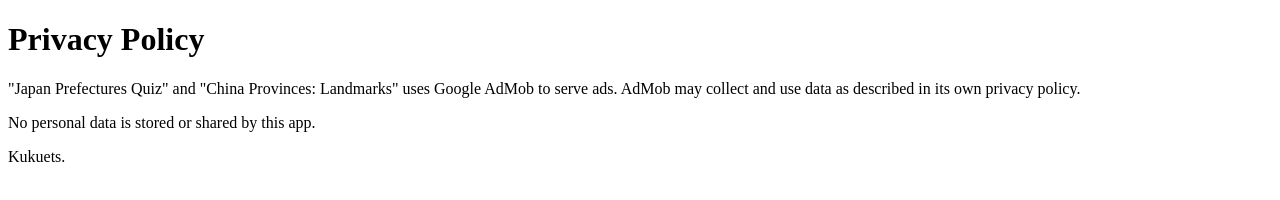
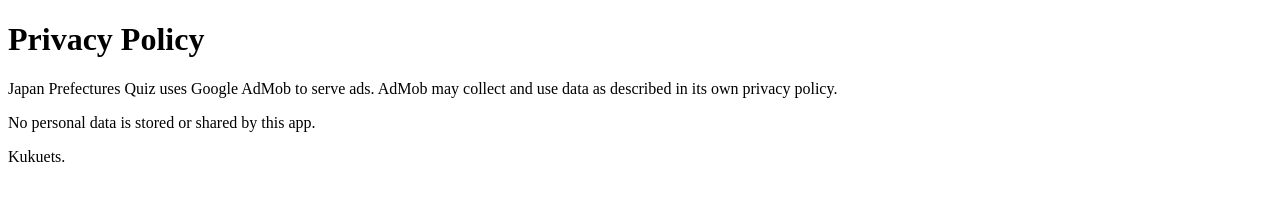
Before and after one commit to lancelot26/privacy-policy, a plain HTML site: page index.html in a window 1280 px wide. Drawn offline with Linux system fonts and the light colour scheme.

Commit message:
Update index.html

```diff
--- a/index.html
+++ b/index.html
@@ -3,7 +3,7 @@
 <head><meta charset="UTF-8"><title>Privacy Policy</title></head>
 <body>
   <h1>Privacy Policy</h1>
-  <p>"Japan Prefectures Quiz" and "China Provinces: Landmarks" uses Google AdMob to serve ads. AdMob may collect and use data as described in its own privacy policy.</p>
+  <p>Japan Prefectures Quiz uses Google AdMob to serve ads. AdMob may collect and use data as described in its own privacy policy.</p>
   <p>No personal data is stored or shared by this app.</p>
   <p>Kukuets.</p>
 </body>
```
